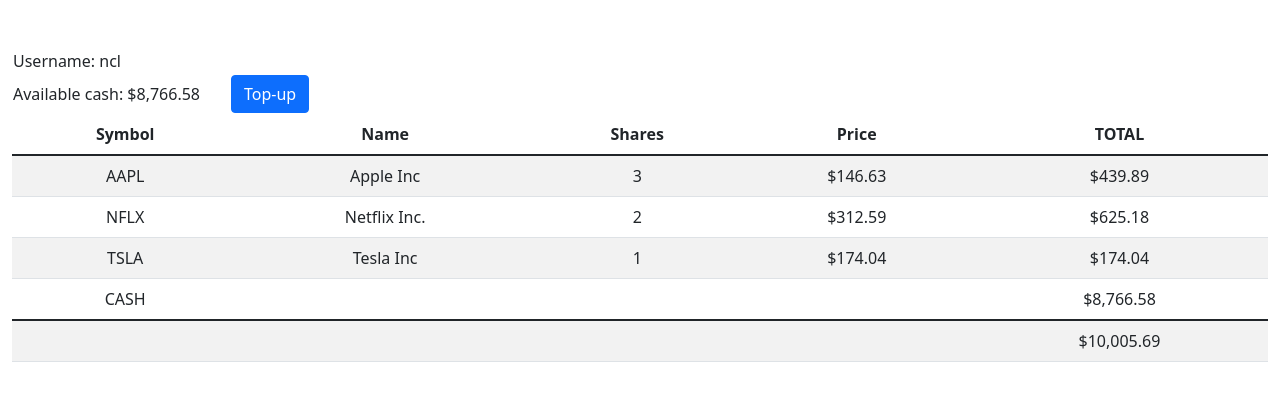
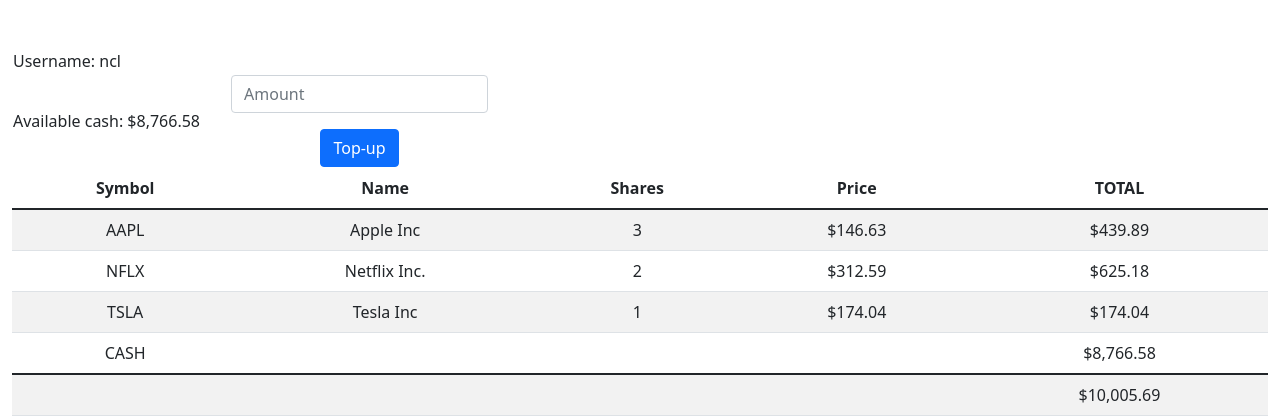
Before and after one commit to nchinling/CS50, a Flask app: page /profile in a window 1280 px wide. Shown: the part 76-496 px from the top of the page. Run offline with Flask 2, Linux system fonts and the light colour scheme; a user stored in the database is signed in; data comes from the database, SQL or seed files in the repository; some libraries are stand-ins or nearby versions.

Commit message:
Thu, Dec 8, 2022, 11:22 PM +00:00

```diff
--- a/finance/templates/profile.html
+++ b/finance/templates/profile.html
@@ -30,7 +30,11 @@
 </td>
 
 
-<td style="padding-left: 30px"><button class="btn btn-primary" type="submit">Top-up</button></td>
+<td style="padding-left: 30px">
+    <div class="mb-3">
+        <input class="form-control mx-auto w-auto" name="amount" placeholder="Amount" type="number">
+    </div>
+    <button class="btn btn-primary" type="submit">Top-up</button></td>
 </tr>
 </table>
 
```
